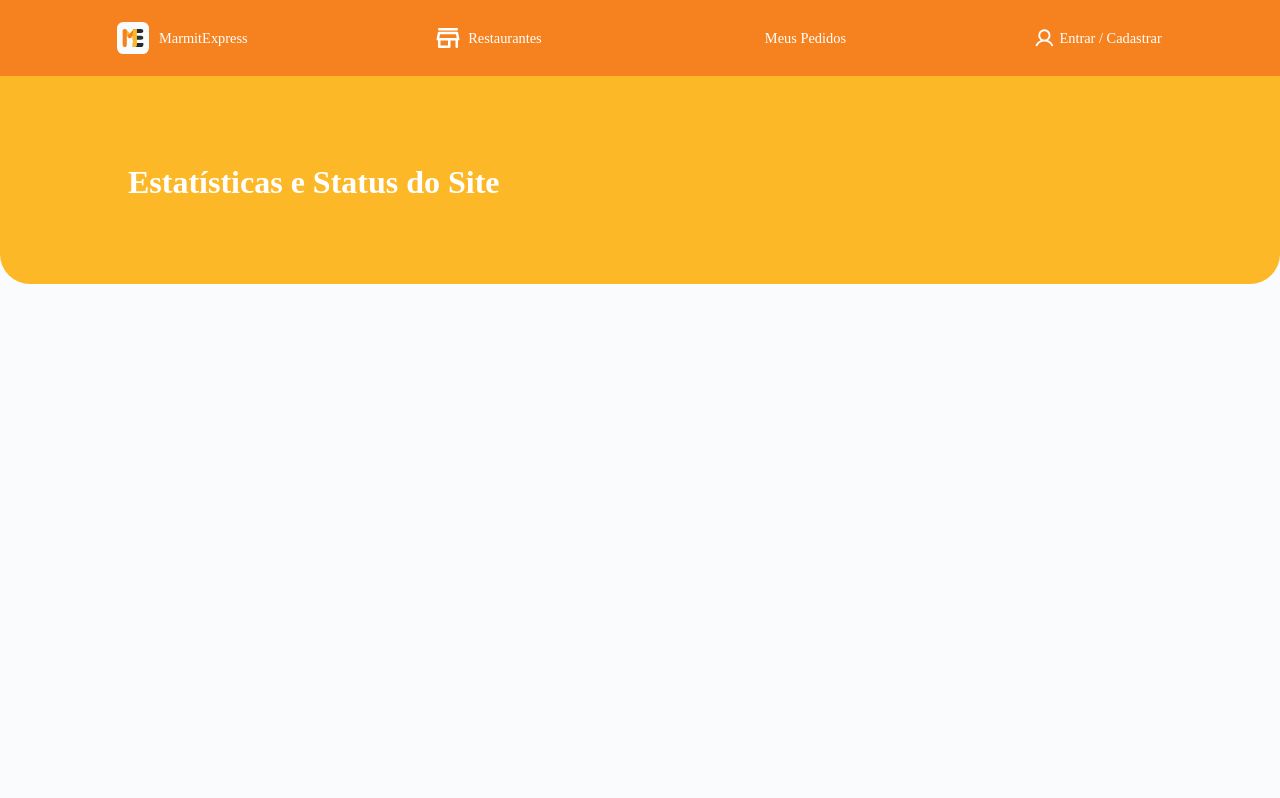
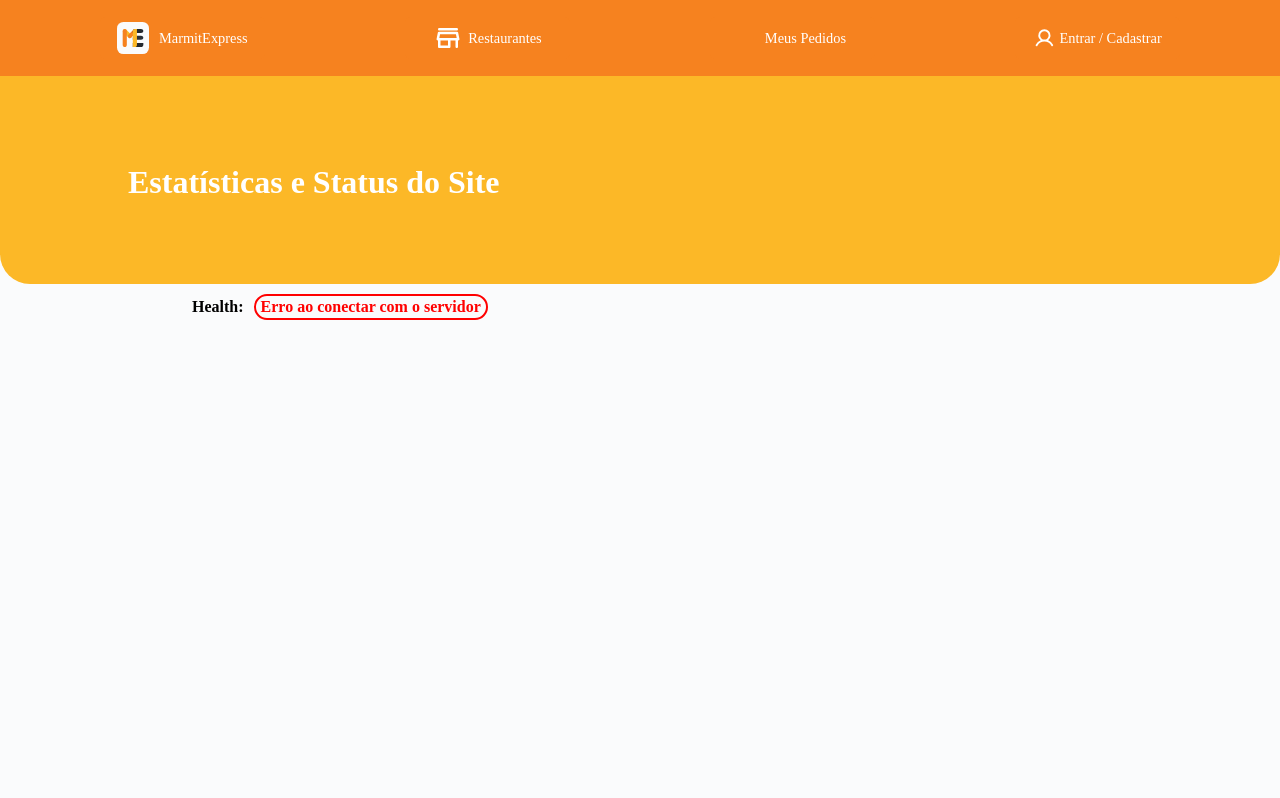
Before and after one commit to RobertoPSF/MarmitExpress, a React (Vite) app in the folder front/: page /status in a window 1280 px wide. Shown: the top 798 px of the page. Built offline with nearby package versions, Linux system fonts and the light colour scheme; no server answers; some icons are missing; what google-fonts would draw is missing.

Commit message:
Creating Status Page

```diff
--- a/front/src/components/JustifyContainer/styles.tsx
+++ b/front/src/components/JustifyContainer/styles.tsx
@@ -4,7 +4,6 @@ import styled from 'styled-components'
 export const Container = styled.div`
   display: flex;
   flex-direction: column;
-  height: 100vh;
   align-items: center;
   justify-content: space-between;
 `;
--- a/front/src/pages/Status/index.tsx
+++ b/front/src/pages/Status/index.tsx
@@ -1,10 +1,45 @@
-import { Container } from "./styles";
+import { Container, Response, StatusColumn } from "./styles";
+import { useEffect, useState } from "react";
 
 export default function Status() {
+	const [statusMessage, setStatusMessage] = useState<string>("Carregando...");
+	const [isError, setIsError] = useState<boolean>(false);
+
+	useEffect(() => {
+		const fetchStatus = async () => {
+			try {
+				const response = await fetch("http://localhost:8080/health", {
+					method: "GET",
+					headers: {
+						"Content-Type": "application/json",
+					},
+				});
+
+				const text = await response.text();
+
+				if (response.status !== 200) {
+					setStatusMessage("Erro ao obter status do site");
+					setIsError(true);
+					console.error(text);
+				} else {
+					setStatusMessage(text || "Site funcionando corretamente");
+					setIsError(false);
+				}
+			} catch (error) {
+				setStatusMessage("Erro ao conectar com o servidor");
+				setIsError(true);
+				console.error(error);
+			}
+		};
+
+		fetchStatus();
+	}, []);
+
 	return (
-		<>
-			<Container>
-			</Container>
-		</>
-	)
+		<Container>
+			<StatusColumn>
+				<p>Health:<Response $isError={isError}>{statusMessage}</Response></p>
+			</StatusColumn>
+		</Container>
+	);
 }
--- a/front/src/pages/Status/styles.tsx
+++ b/front/src/pages/Status/styles.tsx
@@ -1,8 +1,35 @@
-import styled from 'styled-components'
+import styled from 'styled-components';
+
+interface ResponseProps {
+  $isError?: boolean; // Definição explícita da prop para TypeScript
+}
 
 export const Container = styled.div`
   height: 64.5vh;
   display: flex;
+  width: 100%;
   flex-direction: column;
-  justify-content: center;
+  margin-top: 10px;
+  padding-left: 15vw;
 `;
+
+export const StatusColumn = styled.div`
+  display: flex;
+  font-weight: bold;
+  flex-direction: column;
+
+  p {
+    gap: 10px;
+    display: flex;
+    flex-direction: row;
+    align-items: center;
+  }
+`;
+
+export const Response = styled.div<ResponseProps>`
+  display: flex;
+  border: 2px solid ${({ $isError }) => ($isError ? "red" : "green")};
+  color: ${({ $isError }) => ($isError ? "red" : "green")};
+  padding: 2px 5px;
+  border-radius: 20px;
+`;
```
